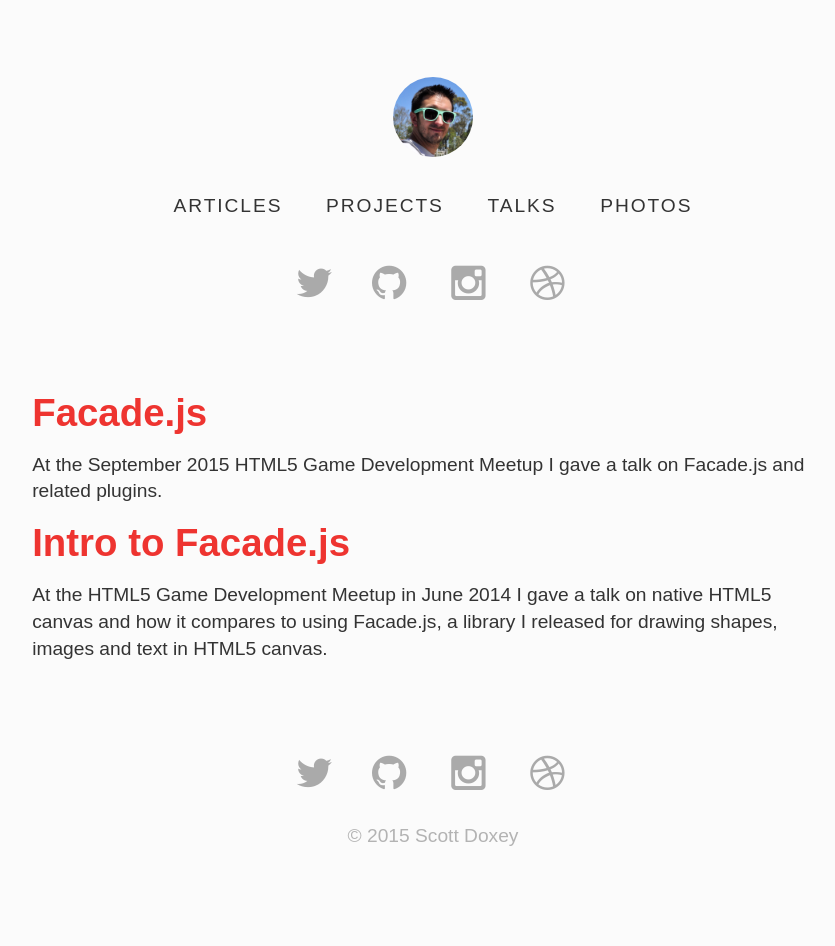
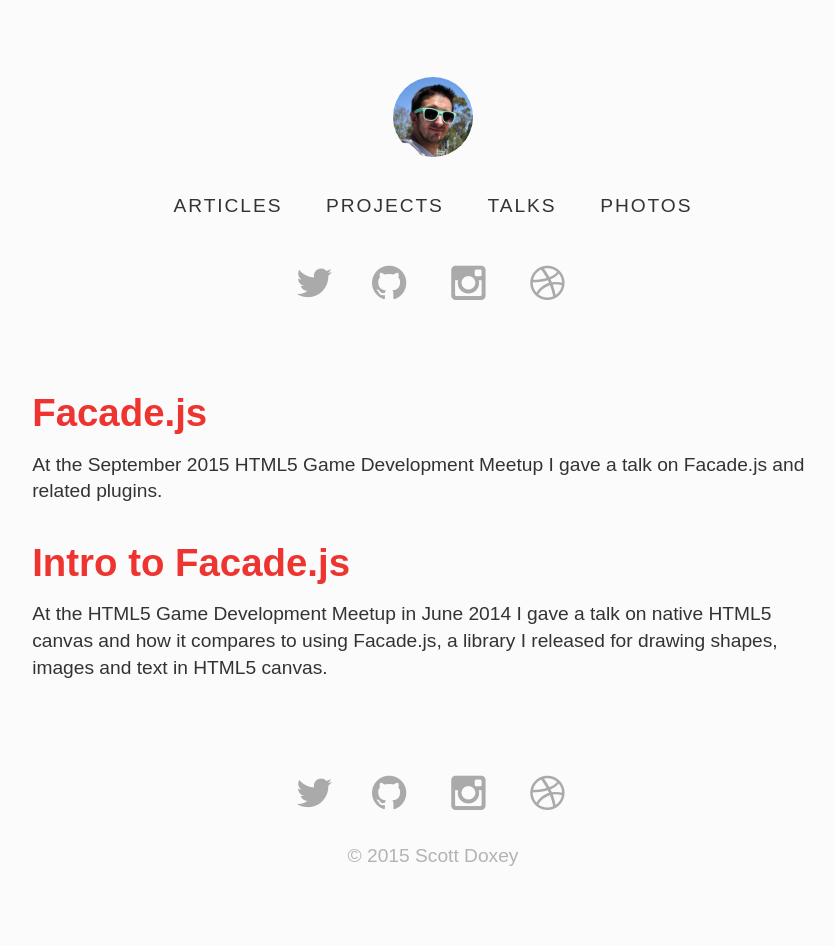
Before and after one commit to neogeek/neogeek.github.io, a Jekyll site: the page built from talks/index.html, in a window 1280 px wide. Shown: the whole page, without its empty margins (207-1042 px from the left). Built offline with Jekyll 4.4.1, drawn with Linux system fonts in a browser that asks for light colours; Markdown is read by kramdown in place of the engine named in the settings.

Commit message:
Updated padding.

```diff
--- a/_sass/_talks.scss
+++ b/_sass/_talks.scss
@@ -1,4 +1,6 @@
 .talk {
+
+    margin: 1em 0 2em;
 
     .talk-title {
 
```
